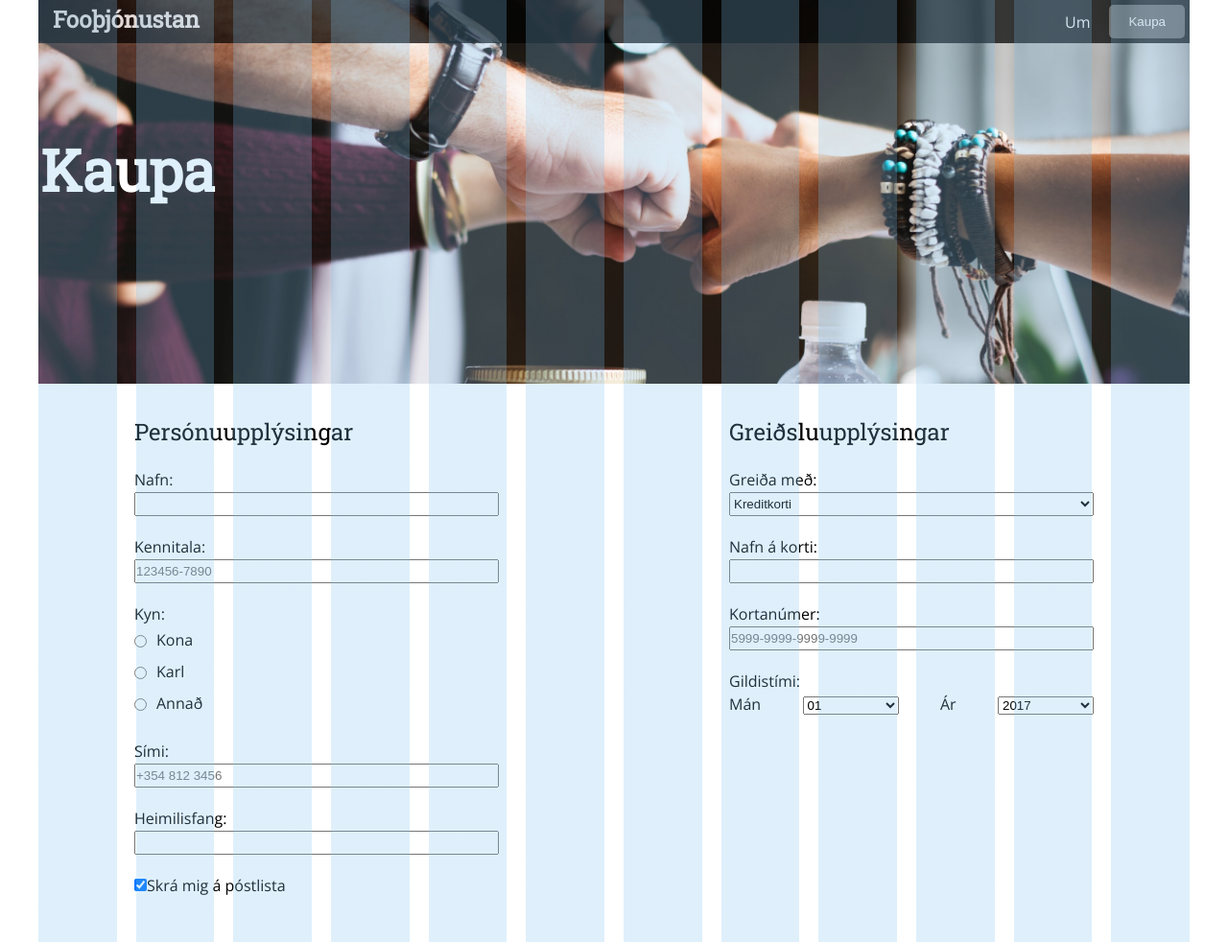
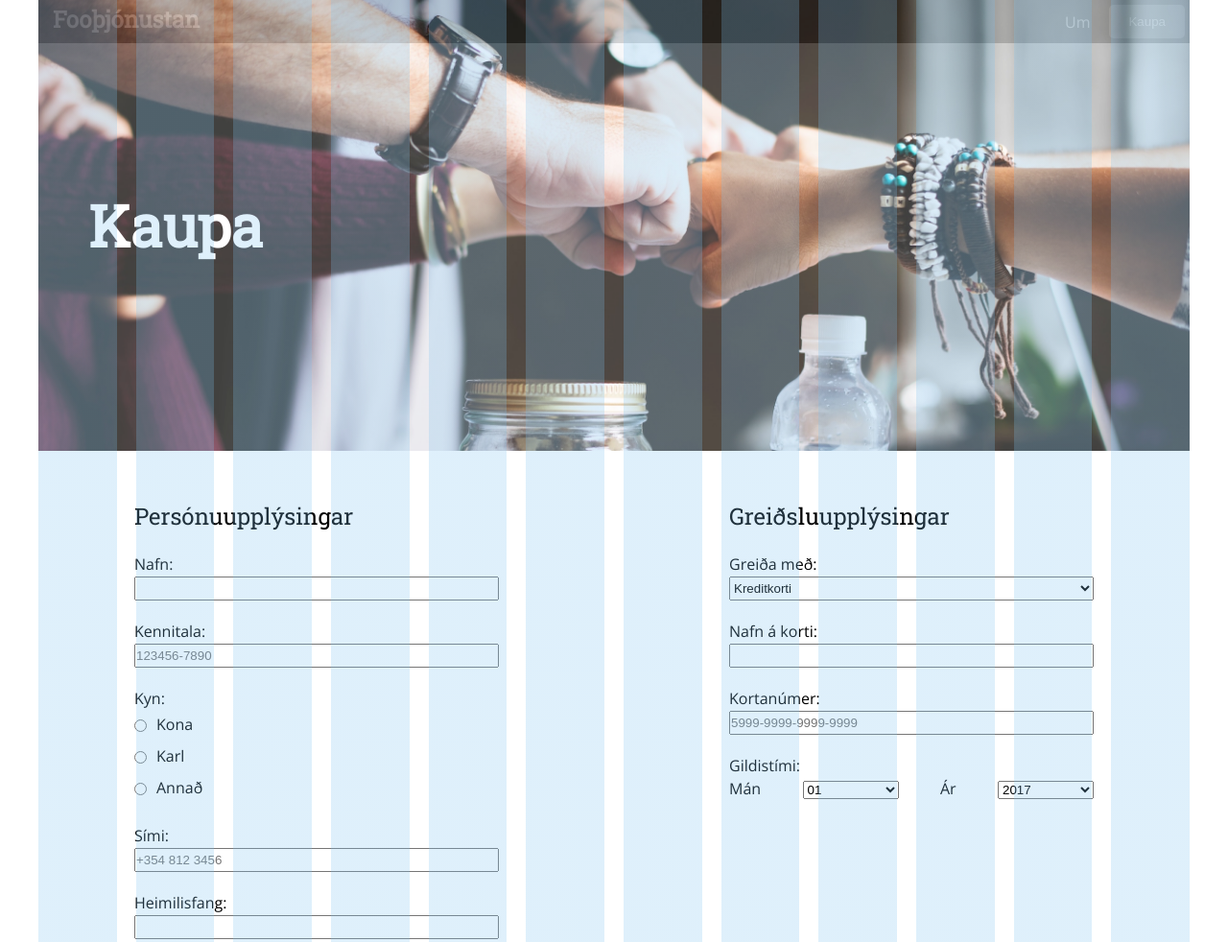
Before and after one commit to brynjaps/Stort_Verkefni_1, a website: page kaupa.html in a window 1280 px wide. Shown: the top 982 px of the page at 96% size. Drawn offline with nearby package versions, Linux system fonts and the light colour scheme.

Commit message:
bakfærði css og kaupa.html

```diff
--- a/kaupa.html
+++ b/kaupa.html
@@ -26,10 +26,8 @@
           </a>
         </div>
       </div>
-      <div class="kaupa__header">
-        <div class="kaupa__header__text">
-          <h2 class="kaupa__header__title">Kaupa</h2>
-        </div>
+      <div class="um_foo__header">
+        <h1 class="um_foo__header__title">Kaupa</h1>
       </div>
     </header>
     <main>
--- a/styles.css
+++ b/styles.css
@@ -1,86 +1,60 @@
 @charset "UTF-8";
+/* setjum box-sizing: border-box; á allt */
+html {
+  /* stylelint-disable-line */
+  box-sizing: border-box; }
+
+*, *:before, *:after {
+  /* stylelint-disable-line */
+  box-sizing: inherit;
+  /* fjarlægjum margin og padding */
+  padding: 0;
+  margin: 0; }
+
+main {
+  max-width: 1200px;
+  margin: 0 auto; }
 
 html {
   /* stylelint-disable-line */
-  box-sizing: border-box;
-}
-
-*, *:before, *:after {
-
-  box-sizing: inherit;
-  padding: 0;
-  margin: 0;
-}
-
-main {
-  max-width: 1200px;
   margin: 0 auto;
-}
-
-html {
-  max-width: 1200px;
-  margin: 0 auto;
-  font-family: "Opens sans", sans-serif;
+  font-family: 'Opens sans', sans-serif;
   font-size: 16px;
-}
+  max-width: 1200px; }
 
 .row {
   display: flex;
   flex-wrap: wrap;
   margin-right: -10px;
   margin-bottom: 20px;
-  margin-left: -10px;
-}
+  margin-left: -10px; }
 
 .col {
   padding-right: 10px;
-  padding-left: 10px;
-}
-
+  padding-left: 10px; }
   .col-12 {
-  width: 100%;
-}
-
+    width: 100%; }
   .col-8 {
-  width: 66.66667%;
-}
-
+    width: 66.66667%; }
   .col-6 {
-  width: 50%;
-}
-
+    width: 50%; }
   .col-4 {
-  width: 33.33333%;
-}
-
+    width: 33.33333%; }
   .col-3 {
-  width: 25%;
-}
+    width: 25%; }
   .col-2 {
-    width: 25%;
-}
-
+    width: 25%; }
   @media (max-width: 599px) {
     .col-sm-12 {
-    width: 100%;
-  }
-
+      width: 100%; }
     .col-sm-6 {
-    width: 50%;
-  }
-}
-
+      width: 50%; } }
   @media (min-width: 1200px) {
     .col-sm-4 {
-    width: 33.33333%;
-  }
-}
+      width: 33.33333%; } }
   @media (max-width: 600px) {
     .col-sa-12 {
-    width: 100%;
-  }
-}
-
+      width: 100%; } }
   @media (max-width: 600px) {
     .col-600-12 {
       width: 100%; }
@@ -149,7 +123,7 @@ html {
   width: 100%;
   display: flex;
   flex-direction: row;
-  opacity: .8;
+  opacity: 0.8;
   background: rgba(0, 0, 0, 0.9);
   position: fixed;
   height: 45px; }
@@ -316,6 +290,14 @@ header {
   .greidsla {
     margin-right: 90px; } }
 
+@media (min-width: 600px) {
+  main {
+    margin-top: 100px; } }
+
+@media (min-width: 400px) {
+  main {
+    margin-top: 50px; } }
+
 .kyn {
   vertical-align: middle; }
 
@@ -344,23 +326,6 @@ input[type="radio"] {
 .kaupa__button {
   display: flex;
   margin: 60px 0px 60px; }
-
-.kaupa__header {
-  display: flex;
-  width: 100%;
-  min-height: 400px;
-  padding: 2em;
-  margin-bottom: 2em;
-  flex-direction: column;
-  background: transparent url("bg-subpage.jpg") no-repeat 50% 50%;
-  background-size: cover; }
-  .kaupa__header__text {
-    margin-top: 100px;
-    margin-left: -30px; }
-  .kaupa__header__title {
-    font-family: 'Roboto Slab', serif;
-    color: white;
-    font-size: 60px; }
 
 body {
   max-width: 1200px;
@@ -454,8 +419,6 @@ img {
     color: white;
     text-decoration: none;
     font-size: 36px; }
-<<<<<<< HEAD
-=======
 
 /* UMFOO */
 
@@ -517,4 +480,3 @@ img {
     margin: 40px;
   }
 }
->>>>>>> 01cb9b75c4691758e87c7d896fcd7a2ae1a1c806
```
Lines whose indentation alone changed are shown as unchanged.
